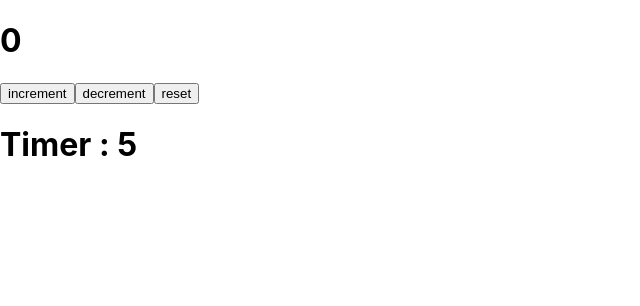
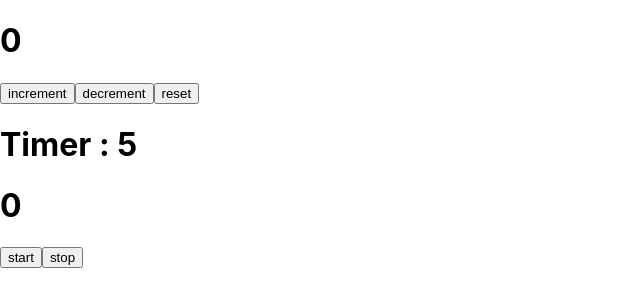
Before and after one commit to sharon884/Mern-Lab, a React (Create React App) app in the folder React/: page / in a window 1280 px wide. Shown: the top 306 px of the page, without its empty margins (0-640 px from the left). Built offline with nearby package versions, Linux system fonts and the light colour scheme.

Commit message:
implemented timer  app with start and stop buttons

```diff
--- a/React/src/App.js
+++ b/React/src/App.js
@@ -2,12 +2,14 @@ import logo from './logo.svg';
 import './App.css';
 import Counter from './Counter';
 import Timer from './Timer';
+import { TimerPro } from './TimerPro';
 
 function App() {
   return (
    <>
     <Counter/>
     <Timer/>
+    <TimerPro/>
    </>
   );
 }
--- a/React/src/TimerPro.jsx
+++ b/React/src/TimerPro.jsx
@@ -0,0 +1,34 @@
+import { useEffect,useState } from "react";
+
+export const TimerPro  = () => {
+
+
+    const [ time , setTime  ] = useState(0);
+
+    const [ running , setRunning ] = useState(false);
+
+    useEffect(()=> {
+
+        if ( !running ) return ;
+
+     let interval = setInterval(()=> {
+        setTime(prev=> prev+1);
+     },1000);
+
+
+
+     return ()=> {
+        clearInterval(interval);
+     };
+
+
+    },[running]);
+
+    return (
+        <>
+         <h1> {time}</h1>
+         <button onClick={()=> setRunning(true)}>start</button>
+         <button onClick={()=> setRunning(false)}>stop</button>
+        </>
+    )
+};
```
